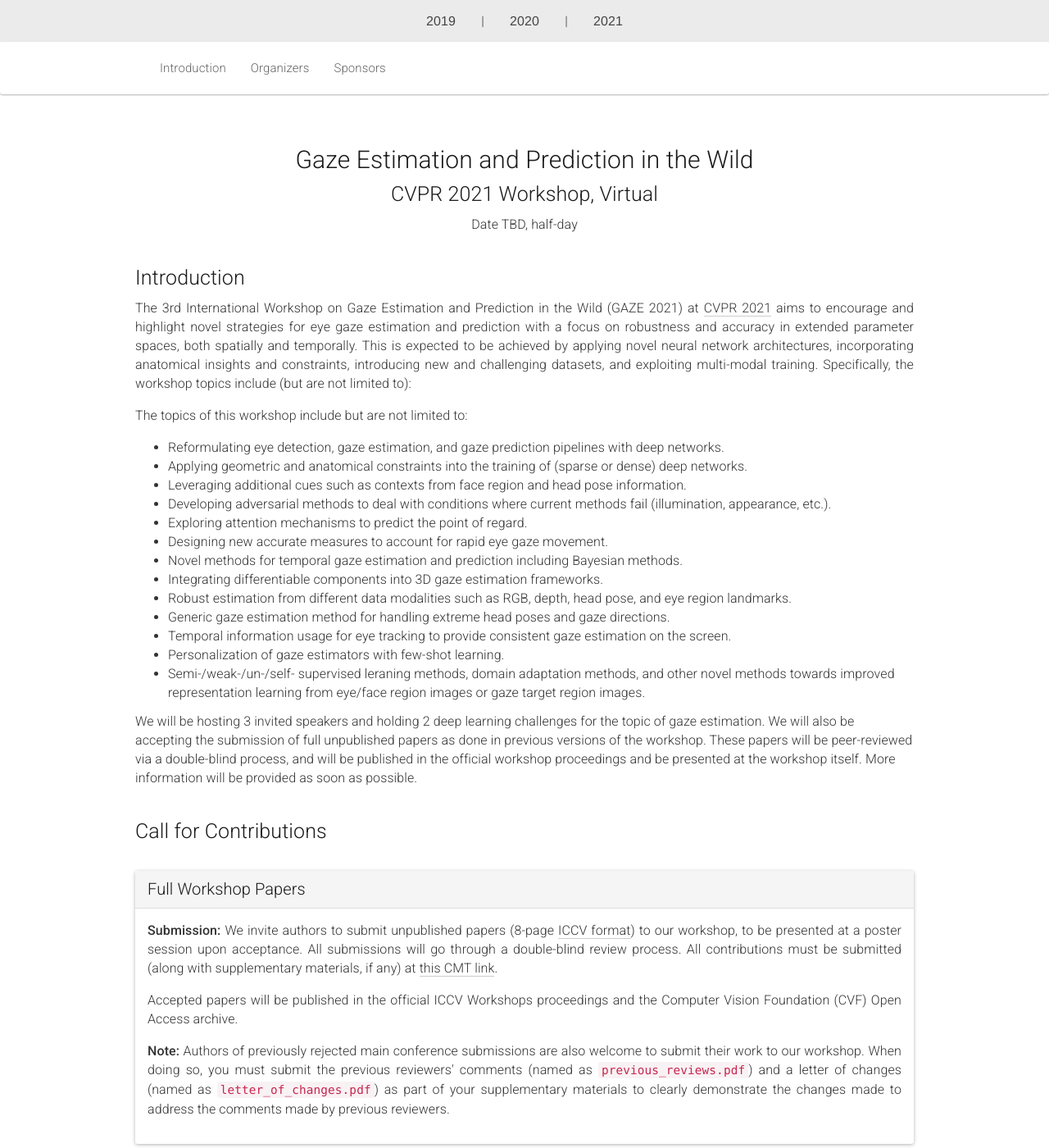
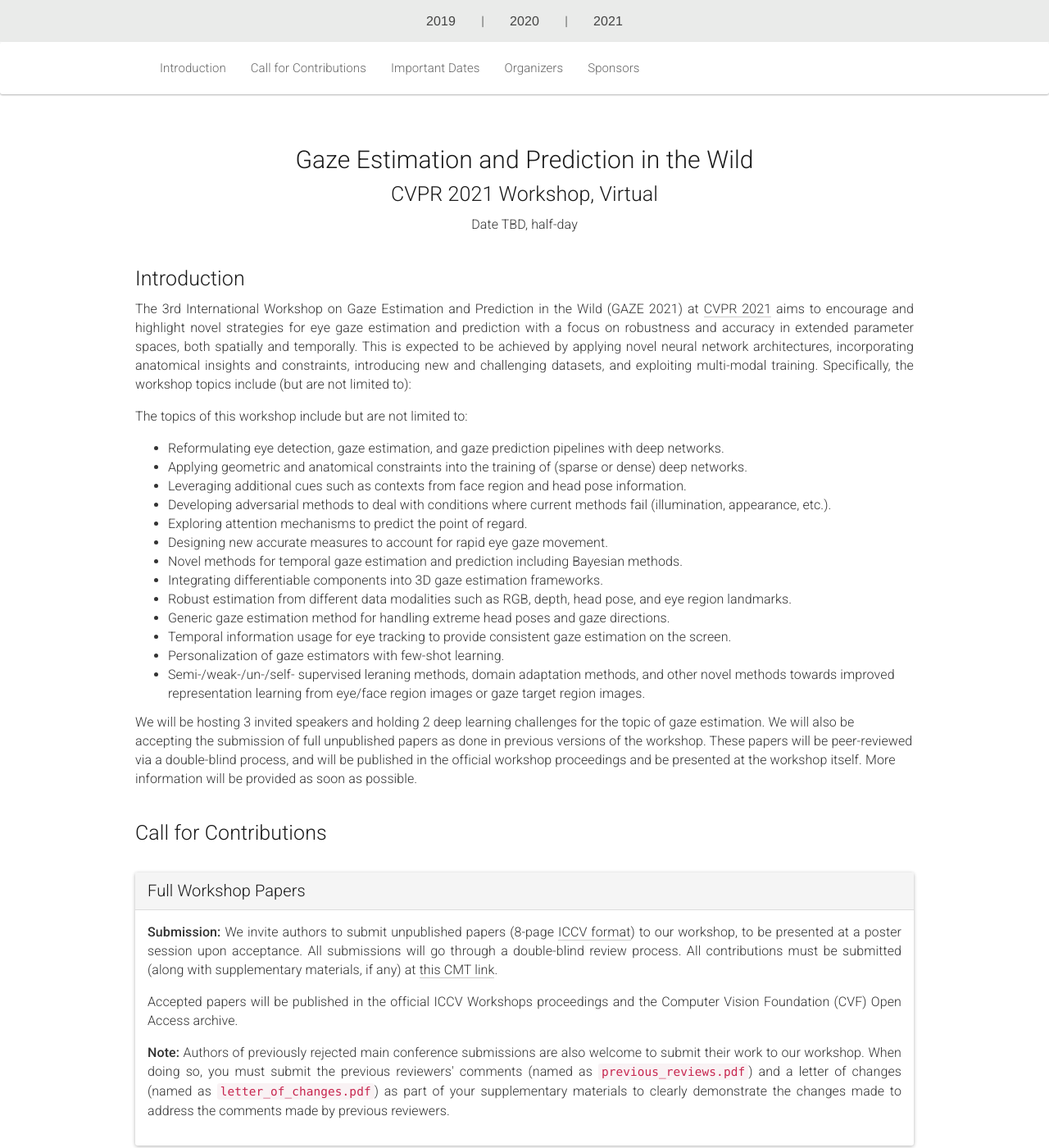
Before and after one commit to gazeworkshop/gazeworkshop.github.io, a Jekyll site: the page built from _pages/home_2021.md, in a window 1280 px wide and 1400 px high. Shown: the whole window at 82% size. Built offline with Jekyll 4.4.1, drawn with Linux system fonts in a browser that asks for light colours; nearby versions of some CDN libraries.

Commit message:
Tweak anchors and footer (2021)

```diff
--- a/2021/css/main.css
+++ b/2021/css/main.css
@@ -89,6 +89,13 @@
   text-decoration: none;
   border-bottom: 1px solid #ccc;
   color: inherit;
+}
+
+a.anchor {
+  display: block;
+  position: relative;
+  top: -100px;
+  visibility: hidden;
 }
 
 .navbar a {
--- a/_includes/footer_2021.html
+++ b/_includes/footer_2021.html
@@ -1,11 +1,12 @@
+            <hr>
             <div class="section text-gray" id="footer">
                 <div class="container">
                     <div class="row">
-                        <div class="col-sm-4"></div>
-                        <div class="col-sm-8" style="text-align:right;">
+                        <div class="col-sm-12" style="text-align:right;">
                             <small>&copy; 2021 Seonwook Park.
                             Template by <a href=" visualdialog.org" class="external"> visualdialog.org</a>.</small>
                         </div>
+			<br><br>
                     </div>
                 </div>
             </div>
--- a/_includes/head_2021.html
+++ b/_includes/head_2021.html
@@ -5,7 +5,7 @@
 
   <meta name="keywords" content="iccv, workshop, computer vision, computer graphics, visual learning, simulation environments, robotics, machine learning, natural language processing, reinforcement learning">
 
-  <link rel="shortcut icon" href="{{ "/2019/img/icon.jpg" | prepend:site.baseurl }}">
+  <link rel="shortcut icon" href="{{ "/2021/img/icon.jpg" | prepend:site.baseurl }}">
 
 
 
@@ -14,7 +14,7 @@
 
   <!--Open Graph Related Stuff-->
   <meta property="og:title" content="Gaze Estimation and Prediction in the Wild"/>
-  <meta property="og:url" content="https://gazeworkshop.github.io/2019"/>
+  <meta property="og:url" content="https://gazeworkshop.github.io/2021"/>
   <meta property="og:description" content="{{site.description}}"/>
   <meta property="og:site_name" content="Gaze Estimation and Prediction in the Wild"/>
   <meta property="og:image" content=""/>
@@ -23,13 +23,13 @@
   <!--Twitter Card Stuff-->
   <meta name="twitter:card" content="summary_large_image"/>
   <meta name="twitter:title" content="Gaze Estimation and Prediction in the Wild"/>
-  <meta name="twitter:image" content="https://gazeworkshop.github.io/2019/img/icon.jpg">
-  <meta name="twitter:url" content="https://gazeworkshop.github.io/2019"/>
+  <meta name="twitter:image" content="https://gazeworkshop.github.io/2021/img/icon.jpg">
+  <meta name="twitter:url" content="https://gazeworkshop.github.io/2021"/>
   <meta name="twitter:description" content="{{site.description}}"/>
 
   <!-- CSS  -->
-  <link rel="stylesheet" type="text/css" href="{{ "/2019/css/bootstrap.min.css" | prepend:site.baseurl }}">
-  <link rel="stylesheet" type="text/css" href="{{ "/2019/css/main.css?1" | prepend:site.baseurl }}" media="screen,projection">
+  <link rel="stylesheet" type="text/css" href="{{ "/2021/css/bootstrap.min.css" | prepend:site.baseurl }}">
+  <link rel="stylesheet" type="text/css" href="{{ "/2021/css/main.css?2" | prepend:site.baseurl }}" media="screen,projection">
 
   <!-- Font Awesome -->
   <script src="{{ "/static/js/jquery.min.js?1" | prepend:site.baseurl }}"></script>
--- a/_includes/header_2021.html
+++ b/_includes/header_2021.html
@@ -14,8 +14,8 @@
     <div class="navbar-collapse collapse" id="navbar-main">
       <ul class="nav navbar-nav">
 	<li><a href="#intro">Introduction</a></li>
-        <!--<li><a href="#cfp">Call for Papers</a></li>-->
-        <!--<li><a href="#dates">Important Dates</a></li>-->
+	<li><a href="#calls">Call for Contributions</a></li>
+	<li><a href="#dates">Important Dates</a></li>
 	<!--<li><a href="#schedule">Schedule</a></li>-->
         <!--<li><a href="#speakers">Invited Speakers</a></li>-->
 	<!--<li><a href="#awards">Awards</a></li>-->
--- a/_pages/home_2021.md
+++ b/_pages/home_2021.md
@@ -17,11 +17,10 @@
     <center><h2>CVPR 2021 Workshop, Virtual</h2></center>
     <center>Date TBD, half-day</center>
   </div>
-</div>
+</div><br>
 
-<br>
-<div class="row" id="intro">
-  <div class="col-xs-12">
+<div class="row">
+  <div class="col-xs-12"><a class="anchor" id="intro"></a>
     <h2>Introduction</h2>
   </div>
 </div>
@@ -54,8 +53,8 @@
   </div>
 </div> <br>
 
-<div class="row" id="calls">
-  <div class="col-xs-12 panel-group">
+<div class="row">
+  <div class="col-xs-12 panel-group"><a class="anchor" id="calls"></a>
     <h2>Call for Contributions</h2>
     <br>
     <div class="panel panel-default">
@@ -125,7 +124,7 @@
 </div><br>
 
 <div class="row">
-  <div class="col-xs-12">
+  <div class="col-xs-12"><a class="anchor" id="dates"></a>
     <h2>Important Dates</h2>
     <br>
     <table class="table table-striped">
@@ -165,9 +164,8 @@
   </div>
 </div><br>
 
-
-<div class="row" id="organizers">
-  <div class="col-xs-12">
+<div class="row">
+  <div class="col-xs-12"><a class="anchor" id="organizers"></a>
     <h2>Organizers</h2>
   </div>
 </div>
@@ -251,12 +249,11 @@
       <h6>University of Birmingham</h6>
     </div>
   </div>
-</div>
-<br>
+</div><br>
 
 
-<div class="row" id="sponsors">
-  <div class="col-xs-12">
+<div class="row">
+  <div class="col-xs-12"><a class="anchor" id="sponsors"></a>
     <h2>Workshop sponsored by:</h2>
   </div>
 </div>
@@ -270,6 +267,3 @@
   </div>
   <div class="col-xs-2"></div>
 </div>
-
-<hr>
-<br>
```
